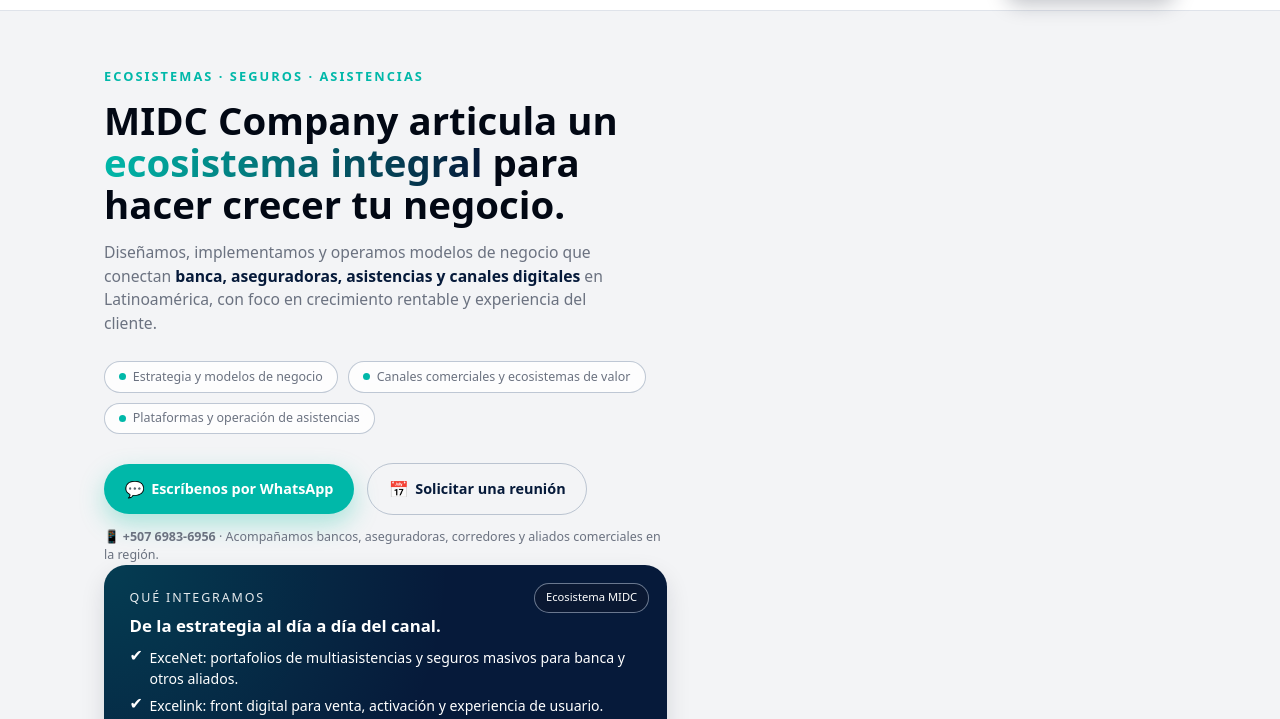
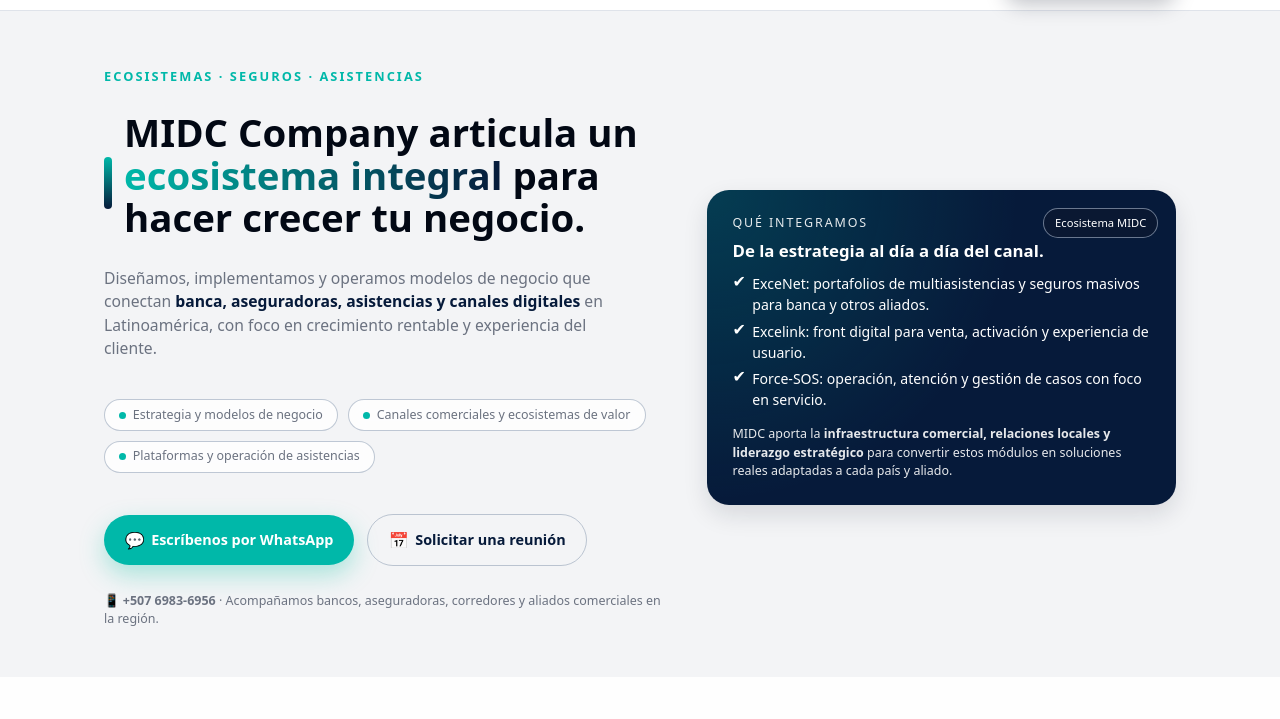
Before and after one commit to moc25-ops/midc-landing, a plain HTML site: page index.html in a window 1280 px wide. Shown: the part 48-767 px from the top of the page. Drawn offline with Linux system fonts and the light colour scheme.

Commit message:
Update index.html

```diff
--- a/index.html
+++ b/index.html
@@ -170,6 +170,26 @@
       margin-bottom: 1rem;
       color: var(--color-primary-dark);
     }
+    .hero__content {
+  display: flex;
+  flex-direction: column;
+  gap: 0.8rem;
+}
+
+.hero-title-row {
+  display: flex;
+  align-items: center;
+  gap: 12px; /* espacio entre el cuadrito y el texto */
+}
+
+.hero-title-accent {
+  width: 8px;
+  height: 52px;
+  border-radius: 999px;
+  background: linear-gradient(180deg, var(--color-accent), var(--color-primary));
+  flex-shrink: 0;
+}
+
 
     .hero__highlight {
       background: linear-gradient(90deg, var(--color-accent), var(--color-primary));
@@ -744,16 +764,22 @@
 
     <main>
       <!-- HERO -->
+            <!-- HERO -->
       <section class="hero">
         <div class="container hero__grid">
-          <div>
-            <div>
+          <!-- Columna izquierda: texto -->
+          <div class="hero__content">
             <div class="hero__eyebrow">Ecosistemas · Seguros · Asistencias</div>
+
+            <div class="hero-title-row">
+              <div class="hero-title-accent"></div>
               <h1 class="hero__title">
                 MIDC Company articula un
                 <span class="hero__highlight">ecosistema integral</span>
                 para hacer crecer tu negocio.
               </h1>
+            </div>
+
             <p class="hero__subtitle">
               Diseñamos, implementamos y operamos modelos de negocio que conectan
               <strong>banca, aseguradoras, asistencias y canales digitales</strong>
@@ -784,7 +810,7 @@
                 Escríbenos por WhatsApp
               </a>
 
-    <!-- Correo (si quieres, luego cambiamos el mail real) -->
+              <!-- Correo -->
               <a class="btn btn--ghost"
                  href="mailto:administracion@midccompany.com?subject=Reuni%C3%B3n%20con%20MIDC%20Company">
                 <span class="btn__icon">📅</span>
@@ -797,7 +823,7 @@
             </p>
           </div>
 
-
+          <!-- Columna derecha: tarjeta -->
           <aside class="hero__card">
             <div class="hero__card-badge">Ecosistema MIDC</div>
             <div class="hero__card-tag">Qué integramos</div>
```
Lines whose indentation alone changed are shown as unchanged.
